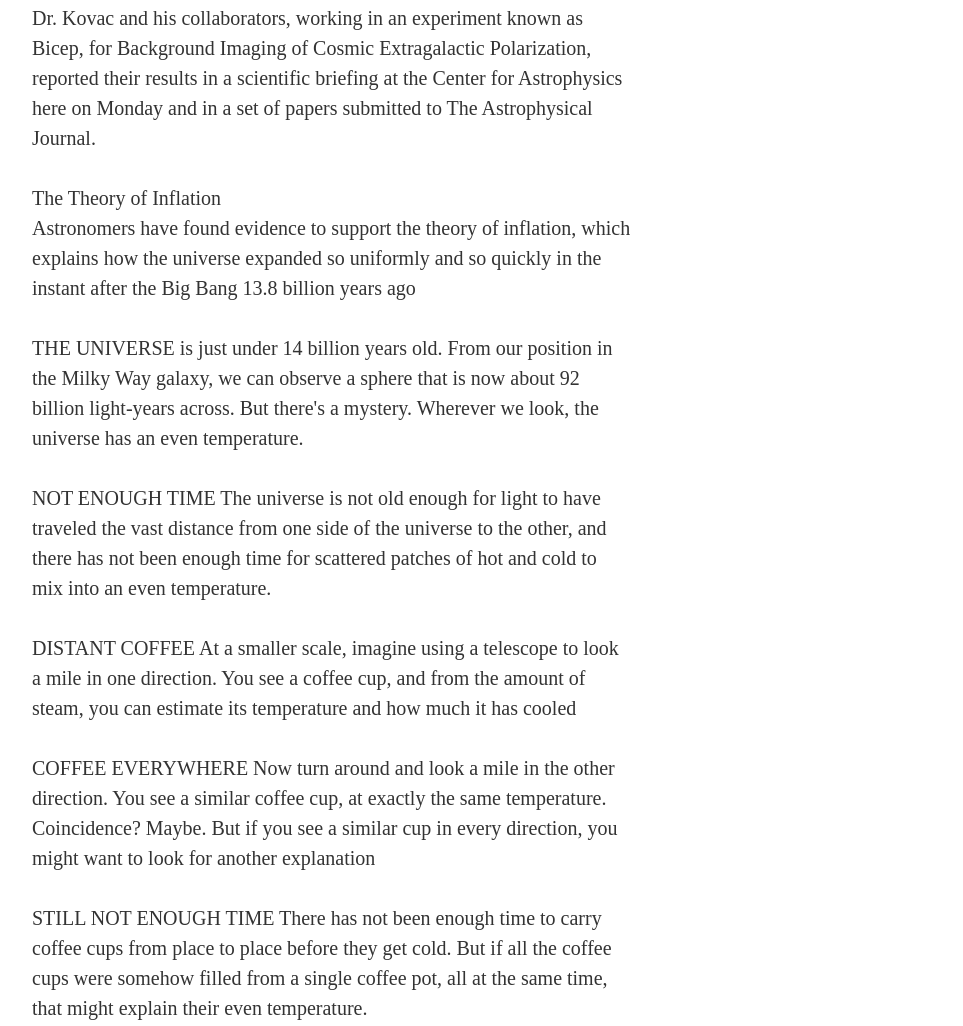
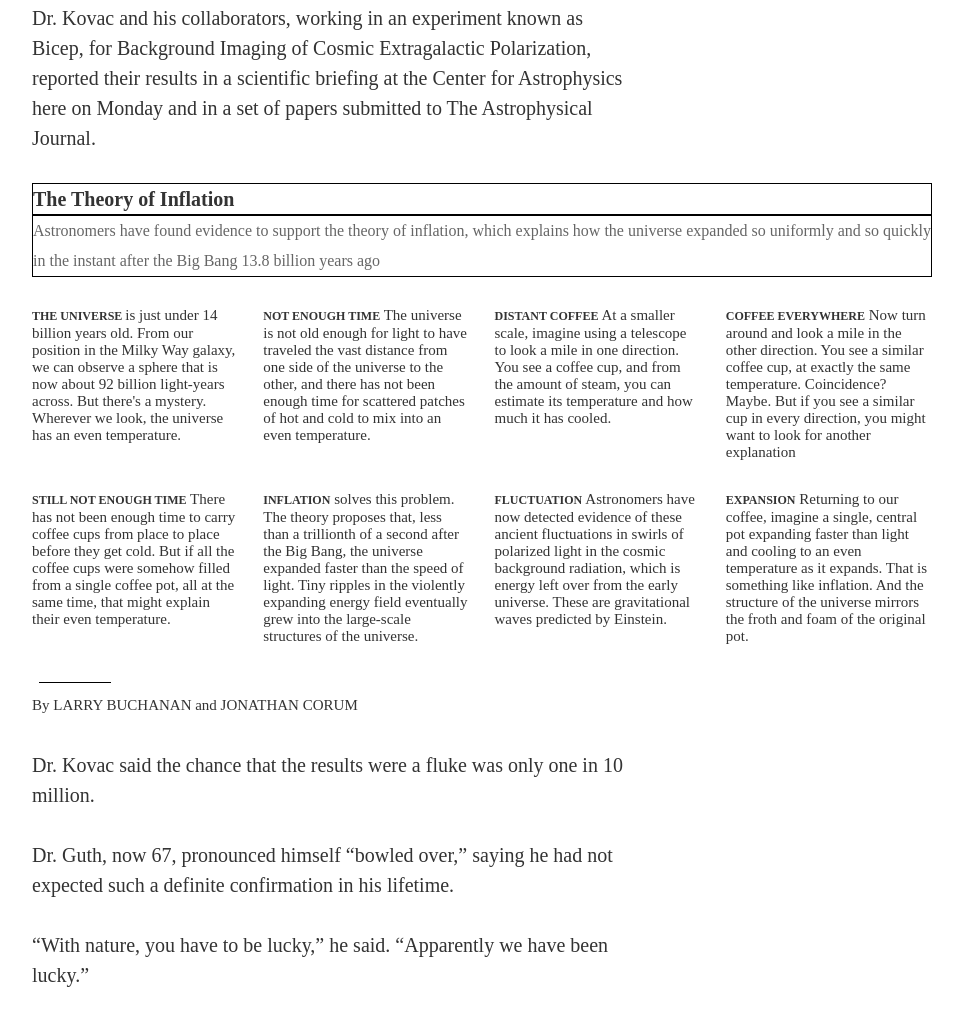
Before and after one commit to tiagoes/Positioning-and-Floating-Elements, a plain HTML site: page index.html in a window 1280 px wide. Shown: the part 3392-4418 px from the top of the page, without its empty margins (308-1271 px from the left). Drawn offline with Linux system fonts and the light colour scheme.

Commit message:
Using grid

```diff
--- a/index.css
+++ b/index.css
@@ -1,10 +1,4 @@
-
 /*TIAGO'S SPACE*/
-
-
-
-
-
 
 /*  */
 body {
@@ -192,7 +186,6 @@ p {
   display: flex;
   flex-direction: column;
   padding-top: 950px;
-
 }
 .aside-container > h3 {
   /* color: red; */
@@ -230,8 +223,7 @@ p {
   font-weight: 700;
 }
 
-/
-#fourthh3 {
+/ #fourthh3 {
   margin-top: 0px;
 }
 .subtext::before {
@@ -239,7 +231,6 @@ p {
   display: block;
   margin: 0px auto 20px auto;
   width: 12.5%;
-  ;
   border-bottom: 1px solid gray;
 }
 
@@ -253,7 +244,6 @@ p {
   display: block;
   margin: 20px auto 0px auto;
   width: 12.5%;
-  ;
   border-bottom: 1px solid gray;
 }
 
@@ -280,11 +270,11 @@ p {
 }
 
 /* article4 video */
-.video-container{
+.video-container {
   margin-top: 50px;
   margin-bottom: 50px;
 }
-.video-container p{
+.video-container p {
   color: #666;
   line-height: 20px;
   font-size: 16px;
@@ -294,7 +284,6 @@ padding-right: 100px;
   opacity: 0.5;
   font-size: 14px;
 }
-
 
 .article4-bottom-text,
 .article4-bottom-text a {
@@ -336,21 +325,20 @@ padding-right: 100px;
 }
 
 .article4-icons a :hover {
-  opacity: 0.4
+  opacity: 0.4;
 }
 
 /* article4 image */
-.article4-img-container{
+.article4-img-container {
   margin-top: 50px;
   margin-bottom: 50px;
 }
 .article4-img-container img {
   width: 600px;
   height: auto;
-
 }
 
-.article4-img-container p{
+.article4-img-container p {
   color: #666;
   line-height: 20px;
   font-size: 16px;
@@ -361,6 +349,69 @@ padding-right: 100px;
   font-size: 14px;
 }
 
+/*GRACE'S SPACE*/
+.article3 h3 {
+  text-align: left;
+  border: 1px solid black;
+  font-weight: 700;
+}
+#article3-p {
+  color: #666666;
+  font-size: 16px;
+  border: 1px solid black;
+}
 
+.article3 {
+  margin-left: auto;
+  margin-right: auto;
+  width: 900px;
+}
 
-  /*GRACE'S SPACE*/
+.article3-subtext1 {
+  display: grid;
+  grid-template-columns: repeat(4, 1fr);
+  grid-gap: 25px;
+  line-height: 17px;
+}
+
+.article3-subtext1 span {
+  font-size: 12px;
+  font-weight: bolder;
+}
+
+.article3-subtext2 {
+  display: grid;
+  grid-template-columns: repeat(4, 1fr);
+  grid-gap: 25px;
+  line-height: 17px;
+}
+
+.article3-subtext2 span {
+  font-size: 12px;
+  font-weight: bolder;
+}
+
+.article3-subtext1 p {
+  font-size: 15px;
+}
+
+.article3-subtext2 p {
+  font-size: 15px;
+}
+
+#subtext1 {
+  font-size: 15px;
+}
+
+#subtext2 {
+  font-weight: 700;
+  margin-bottom: 10px;
+}
+
+#subtext1::before {
+  content: "";
+  display: block;
+  margin: 7px;
+  width: 12%;
+  border-bottom: 1px solid black;
+}
--- a/index.html
+++ b/index.html
@@ -101,11 +101,17 @@
           </p>
           <p>
             Reaching back across 13.8 billion years to
-            <a href="#" class="article-bluelink">the first sliver of cosmic time</a>
+            <a href="#" class="article-bluelink"
+              >the first sliver of cosmic time</a
+            >
             with telescopes at the South Pole, a team of astronomers led by John
             M. Kovac of the Harvard-Smithsonian Center for Astrophysics detected
-            ripples in the fabric of space-time — so-called<a href="#"class="article-bluelink">
-            gravitational waves </a>— the signature of a universe being wrenched violently apart when
+            ripples in the fabric of space-time — so-called<a
+              href="#"
+              class="article-bluelink"
+            >
+              gravitational waves </a
+            >— the signature of a universe being wrenched violently apart when
             it was roughly a trillionth of a trillionth of a trillionth of a
             second old. They are the long-sought smoking-gun evidence of
             inflation, proof, Dr. Kovac and his colleagues say, that Dr. Guth
@@ -211,66 +217,69 @@
       <article class="article">
         <div class="article3">
           <h3>The Theory of Inflation</h3>
-          <p>
+          <p id="article3-p">
             Astronomers have found evidence to support the theory of inflation,
             which explains how the universe expanded so uniformly and so quickly
             in the instant after the Big Bang 13.8 billion years ago
           </p>
           <div class="article3-subtext1">
             <p>
-              THE UNIVERSE is just under 14 billion years old. From our position
-              in the Milky Way galaxy, we can observe a sphere that is now about
-              92 billion light-years across. But there's a mystery. Wherever we
-              look, the universe has an even temperature.
+              <span> THE UNIVERSE </span>is just under 14 billion years old.
+              From our position in the Milky Way galaxy, we can observe a sphere
+              that is now about 92 billion light-years across. But there's a
+              mystery. Wherever we look, the universe has an even temperature.
             </p>
             <p>
-              NOT ENOUGH TIME The universe is not old enough for light to have
-              traveled the vast distance from one side of the universe to the
-              other, and there has not been enough time for scattered patches of
-              hot and cold to mix into an even temperature.
+              <span> NOT ENOUGH TIME</span> The universe is not old enough for
+              light to have traveled the vast distance from one side of the
+              universe to the other, and there has not been enough time for
+              scattered patches of hot and cold to mix into an even temperature.
             </p>
             <p>
-              DISTANT COFFEE At a smaller scale, imagine using a telescope to
-              look a mile in one direction. You see a coffee cup, and from the
-              amount of steam, you can estimate its temperature and how much it
-              has cooled
+              <span>DISTANT COFFEE </span> At a smaller scale, imagine using a
+              telescope to look a mile in one direction. You see a coffee cup,
+              and from the amount of steam, you can estimate its temperature and
+              how much it has cooled.
             </p>
             <p>
-              COFFEE EVERYWHERE Now turn around and look a mile in the other
-              direction. You see a similar coffee cup, at exactly the same
-              temperature. Coincidence? Maybe. But if you see a similar cup in
-              every direction, you might want to look for another explanation
+              <span>COFFEE EVERYWHERE</span> Now turn around and look a mile in
+              the other direction. You see a similar coffee cup, at exactly the
+              same temperature. Coincidence? Maybe. But if you see a similar cup
+              in every direction, you might want to look for another explanation
             </p>
           </div>
           <div class="article3-subtext2">
             <p>
-              STILL NOT ENOUGH TIME There has not been enough time to carry
-              coffee cups from place to place before they get cold. But if all
-              the coffee cups were somehow filled from a single coffee pot, all
-              at the same time, that might explain their even temperature.
+              <span>STILL NOT ENOUGH TIME</span> There has not been enough time
+              to carry coffee cups from place to place before they get cold. But
+              if all the coffee cups were somehow filled from a single coffee
+              pot, all at the same time, that might explain their even
+              temperature.
             </p>
             <p>
-              INFLATION solves this problem. The theory proposes that, less than
-              a trillionth of a second after the Big Bang, the universe expanded
-              faster than the speed of light. Tiny ripples in the violently
-              expanding energy field eventually grew into the large-scale
-              structures of the universe.
+              <span>INFLATION</span> solves this problem. The theory proposes
+              that, less than a trillionth of a second after the Big Bang, the
+              universe expanded faster than the speed of light. Tiny ripples in
+              the violently expanding energy field eventually grew into the
+              large-scale structures of the universe.
             </p>
             <p>
-              FLUCTUATION Astronomers have now detected evidence of these
-              ancient fluctuations in swirls of polarized light in the cosmic
-              background radiation, which is energy left over from the early
-              universe. These are gravitational waves predicted by Einstein.
+              <span>FLUCTUATION </span> Astronomers have now detected evidence
+              of these ancient fluctuations in swirls of polarized light in the
+              cosmic background radiation, which is energy left over from the
+              early universe. These are gravitational waves predicted by
+              Einstein.
             </p>
             <p>
-              EXPANSION Returning to our coffee, imagine a single, central pot
-              expanding faster than light and cooling to an even temperature as
-              it expands. That is something like inflation. And the structure of
-              the universe mirrors the froth and foam of the original pot.
+              <span>EXPANSION</span> Returning to our coffee, imagine a single,
+              central pot expanding faster than light and cooling to an even
+              temperature as it expands. That is something like inflation. And
+              the structure of the universe mirrors the froth and foam of the
+              original pot.
             </p>
           </div>
         </div>
-        <p>By LARRY BUCHANAN and JONATHAN CORUM</p>
+        <p id="subtext1">By LARRY BUCHANAN and JONATHAN CORUM</p>
       </article>
 
       <!-- article4 -->
@@ -305,23 +314,26 @@
           most popular variant of inflation, known as chaotic inflation, in
           1983, was about to go on vacation in the Caribbean last week when
           Chao-Lin Kuo, a Stanford colleague and a member of Dr. Kovac’s team,
-          <span class="article-bluelink">knocked on his door with a bottle of Champagne</span> to tell him the news.
+          <span class="article-bluelink"
+            >knocked on his door with a bottle of Champagne</span
+          >
+          to tell him the news.
         </p>
 
         <div class="video-container">
           <div id="video">
             <iframe
               width="600"
-              height="360"
-              src="hhttps://www.youtube.com/watch?v=wyj17UwXkbU&t=1028s"
-              allow="accelerometer; autoplay;
-          encrypted-media; gyroscope; picture-in-picture"
-
+              height="319"
+              src="https://www.youtube.com/embed/ZlfIVEy_YOA"
+              frameborder="0"
+              allow="accelerometer; autoplay; encrypted-media; gyroscope; picture-in-picture"
+              allowfullscreen
             ></iframe>
           </div>
           <p>
-            Stanford Professor Andrei Linde celebrates physics
-            breakthrough <span>Credit by Stanford University</span>
+            Stanford Professor Andrei Linde celebrates physics breakthrough
+            <span>Credit by Stanford University</span>
           </p>
         </div>
         <p>
@@ -377,7 +389,7 @@
           report its own findings this year. At least a dozen other teams are
           trying similar measurements from balloons, mountaintops and space.
         </p>
-        <h3>Spirals in the Sky</h3>
+        <h3 id="subtext2">Spirals in the Sky</h3>
         <p>
           Gravity waves are the latest and deepest secret yet pried out of the
           cosmic microwaves, which were discovered accidentally by Arno Penzias
@@ -404,7 +416,9 @@
           <p>
             The Bicep2 telescope, in the foreground, was used to detect the
             faint spiraling gravity patterns — the signature of a universe being
-            wrenched violently apart at its birth.<span> Steffen Richter/Associated Press</span>
+            wrenched violently apart at its birth.<span>
+              Steffen Richter/Associated Press</span
+            >
           </p>
         </div>
         <p>
@@ -432,7 +446,7 @@
           things right and worrying that competitors might beat them to the
           breakthrough.
         </p>
-        <h3>A Special Time</h3>
+        <h3 id="subtext2">A Special Time</h3>
         <p>
           The data traced the onset of inflation to a time that physicists like
           Dr. Guth, staying up late in his Palo Alto house 35 years ago,
@@ -505,12 +519,12 @@
           up at inflation.”
         </p>
         <div>
-          <p class
-          ="article4-bottom-text">
+          <p class="article4-bottom-text">
             A version of this article appears in print on March 18, 2014,
             Section A, Page 1 of the New York edition with the headline: Space
-            Ripples Reveal Big Bang’s Smoking Gun. <a>Order Reprints | </a><a>Today’s paper | </a><a>Subscribe</a>
-        </p>
+            Ripples Reveal Big Bang’s Smoking Gun. <a>Order Reprints | </a
+            ><a>Today’s paper | </a><a>Subscribe</a>
+          </p>
           <div class="article4-footer">
             <button>READ 615 COMMENTS</button>
             <div class="article4-icons">
@@ -522,9 +536,22 @@
           </div>
         </div>
       </article>
-    Lorem ipsum dolor sit amet consectetur adipisicing elit. Labore obcaecati soluta sit, ut laborum minima ipsum unde nulla quidem quae quas impedit omnis velit? Cum nemo illo velit quas laborum!
-    Lorem ipsum dolor sit amet consectetur adipisicing elit. Excepturi quod recusandae labore nam eum numquam maxime. Quas quia veritatis dignissimos nulla. Rem neque maiores consequatur optio quibusdam iusto, fugit minima.lorem Lorem ipsum dolor sit amet consectetur adipisicing elit. Voluptate necessitatibus non neque at labore fugit, blanditiis explicabo. Mollitia ullam excepturi consectetur magnam sint dignissimos officia. Inventore minima velit ipsam asperiores. Lorem ipsum dolor sit amet consectetur adipisicing elit. Et nostrum quaerat laboriosam culpa eum accusantium, modi eveniet similique quod corrupti, dolorem animi officia, eius exercitationem nobis rem sint recusandae. Necessitatibus. Lorem ipsum dolor sit, amet consectetur adipisicing elit. Sapiente suscipit alias cupiditate commodi reprehenderit magni temporibus, nihil asperiores fugiat ut tempora laborum quis et architecto atque, maiores, aut assumenda deserunt.
-
+      Lorem ipsum dolor sit amet consectetur adipisicing elit. Labore obcaecati
+      soluta sit, ut laborum minima ipsum unde nulla quidem quae quas impedit
+      omnis velit? Cum nemo illo velit quas laborum! Lorem ipsum dolor sit amet
+      consectetur adipisicing elit. Excepturi quod recusandae labore nam eum
+      numquam maxime. Quas quia veritatis dignissimos nulla. Rem neque maiores
+      consequatur optio quibusdam iusto, fugit minima.lorem Lorem ipsum dolor
+      sit amet consectetur adipisicing elit. Voluptate necessitatibus non neque
+      at labore fugit, blanditiis explicabo. Mollitia ullam excepturi
+      consectetur magnam sint dignissimos officia. Inventore minima velit ipsam
+      asperiores. Lorem ipsum dolor sit amet consectetur adipisicing elit. Et
+      nostrum quaerat laboriosam culpa eum accusantium, modi eveniet similique
+      quod corrupti, dolorem animi officia, eius exercitationem nobis rem sint
+      recusandae. Necessitatibus. Lorem ipsum dolor sit, amet consectetur
+      adipisicing elit. Sapiente suscipit alias cupiditate commodi reprehenderit
+      magni temporibus, nihil asperiores fugiat ut tempora laborum quis et
+      architecto atque, maiores, aut assumenda deserunt.
     </main>
   </body>
 </html>
```
Also changed, not shown: image/new york times.jpg (added). Lines whose indentation alone changed are shown as unchanged.
